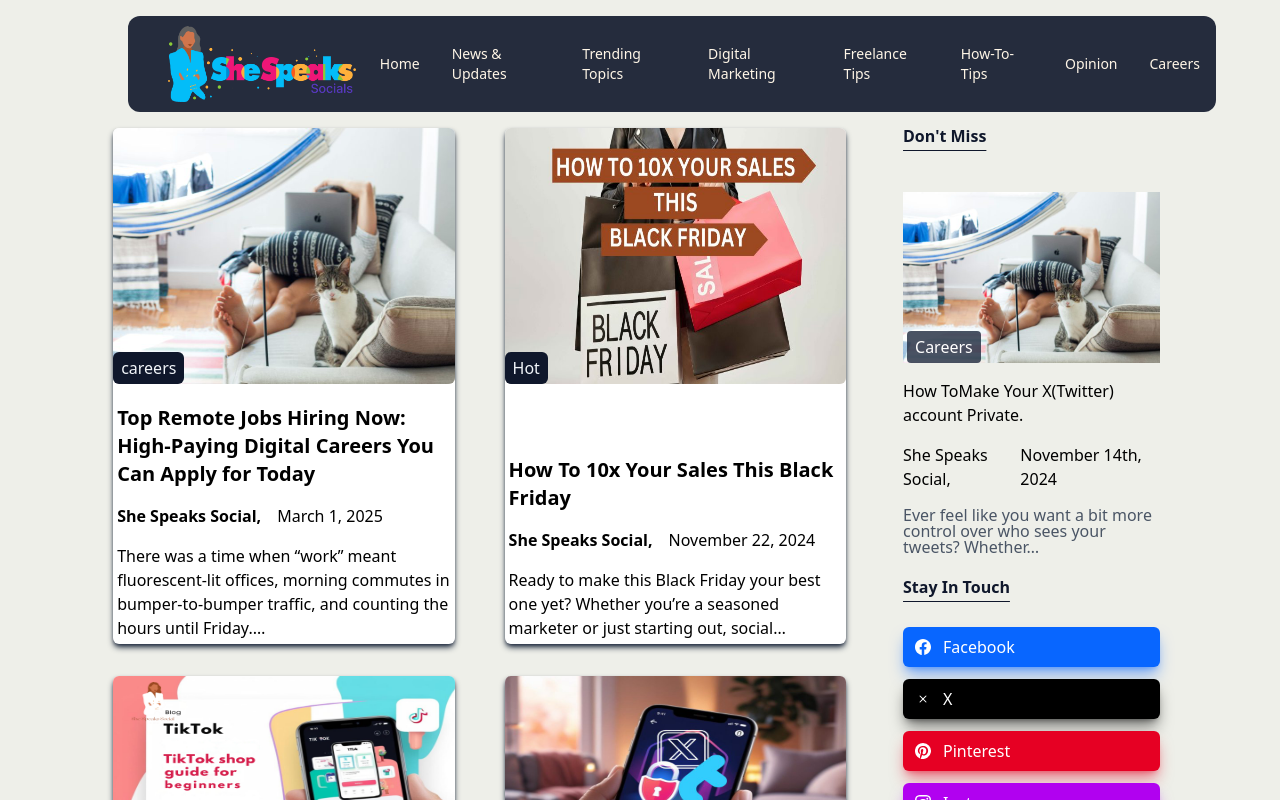
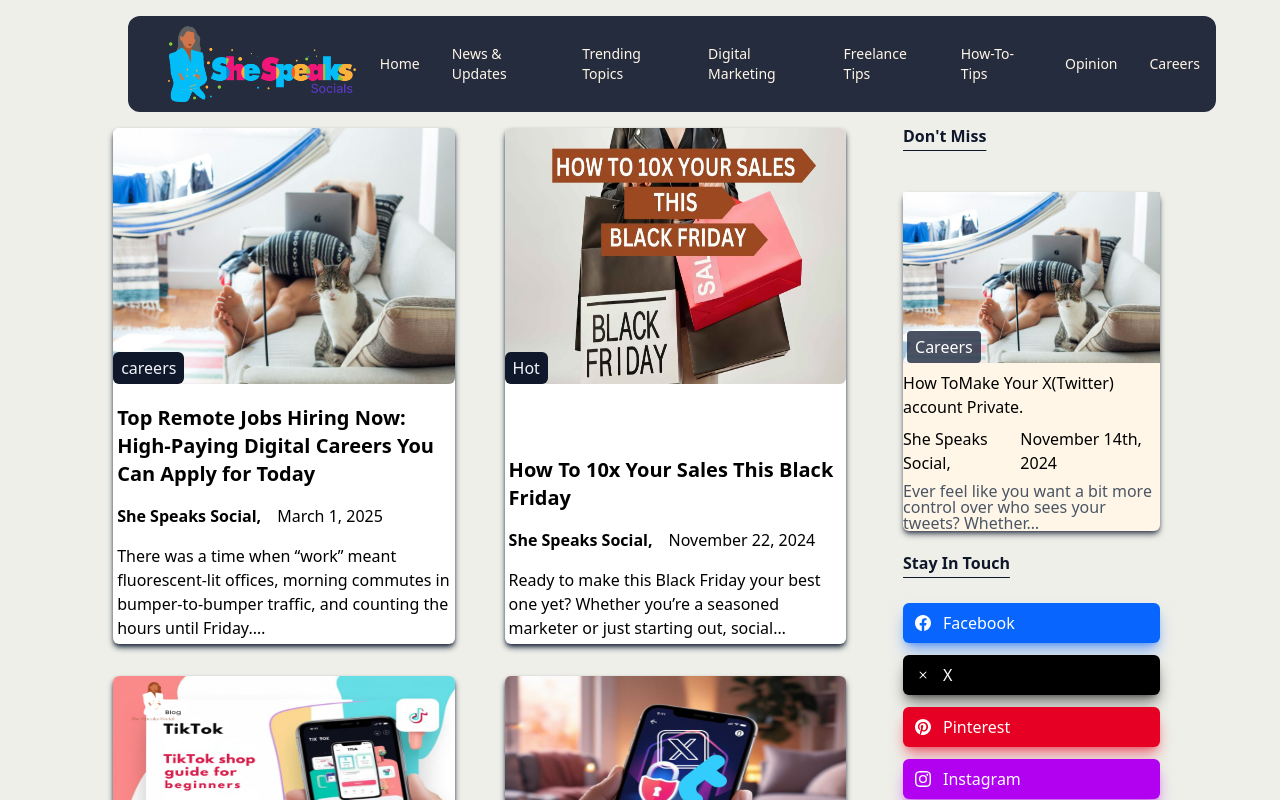
Before and after one commit to MatthewsRicky/shespeaksocial, a Next.js app: page /blog in a window 1280 px wide. Shown: the top 800 px of the page. Built offline with nearby package versions, Linux system fonts and the light colour scheme.

Commit message:
display styling changes

```diff
--- a/components/DontMiss.tsx
+++ b/components/DontMiss.tsx
@@ -7,7 +7,8 @@ const DontMiss = () => {
 			<h1 className="text-slate-900 mb-8 underline underline-offset-8 w-full font-bold leading-none">
 				Don&apos;t Miss
 			</h1>
-			<div className="relative flex items-center justify-center w-full">
+			<div className="bg-serenade flex flex-col gap-2 rounded-md shadow-md shadow-slate-900/70">
+				<div className=" relative flex items-center justify-center w-full">
 					<Image src="/career.jpg" alt="Carrers" height={500} width={500} className="flex items-center justify-center w-full h-full" />
 					<span className="absolute left-1 bottom-0 rounded text-white  bg-slate-800/80 px-2 py-1 hover:bg-deep-pink/70 z-10 flex">
 						Careers
@@ -22,6 +23,8 @@ const DontMiss = () => {
 					Ever feel like you want a bit more control over who sees your tweets? Whether…
 				</p>
 			</div>
+
+		</div>
 	)
 }
 export default DontMiss
```
Lines whose indentation alone changed are shown as unchanged.
